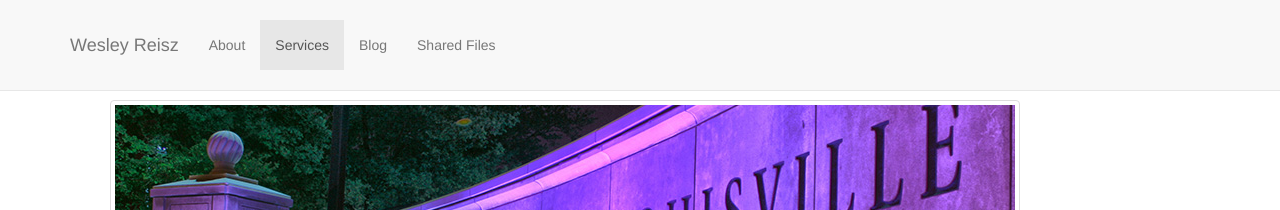
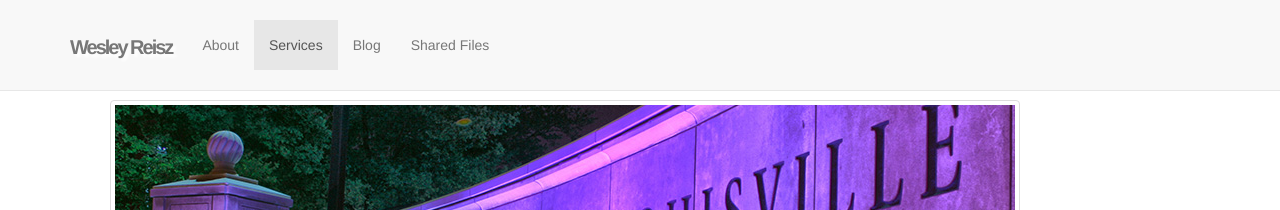
Before and after one commit to wesreisz/wesreisz.github.io, a Jekyll site: the page built from index.html, in a window 1280 px wide. Shown: the top 210 px of the page. Built offline with Jekyll 4.4.1, drawn with Linux system fonts in a browser that asks for light colours; some web fonts are replaced; comment, search, counter and statistics services are not loaded.

Commit message:
updated logo and navigation

```diff
--- a/_includes/head.html
+++ b/_includes/head.html
@@ -37,6 +37,8 @@
   <!-- Custom CSS -->
   <link href="{{ site.baseurl }}css/scrolling-nav.css" rel="stylesheet">
 
+  <link href="//fonts.googleapis.com/css?family=Merienda+One" rel="stylesheet" type="text/css">
+
   <!-- HTML5 Shim and Respond.js IE8 support of HTML5 elements and media queries -->
   <!-- WARNING: Respond.js doesn't work if you view the page via file:// -->
   <!--[if lt IE 9]>
--- a/_includes/nav-sub.html
+++ b/_includes/nav-sub.html
@@ -12,7 +12,7 @@
                 <span class="icon-bar"></span>
 -->
             </button>
-            <a class="navbar-brand page-scroll" href="{{ site.baseurl }}index.html#page-top">Wesley Reisz</a>
+            <a class="navbar-brand page-scroll wesreisz" href="{{ site.baseurl }}index.html#page-top">Wesley Reisz</a>
         </div>
 
         <!-- Collect the nav links, forms, and other content for toggling -->
--- a/_includes/nav.html
+++ b/_includes/nav.html
@@ -10,7 +10,7 @@
 				<span class="icon-bar"></span>
                 <!--span class="icon-bar"></span-->
             </button>
-            <a class="navbar-brand page-scroll" href="{{ site.baseurl }}index.html#page-top">Wesley Reisz</a>
+            <a class="navbar-brand page-scroll wesreisz" href="{{ site.baseurl }}index.html#page-top">Wesley Reisz</a>
         </div>
 
         <!-- Collect the nav links, forms, and other content for toggling -->
--- a/css/site.css
+++ b/css/site.css
@@ -1,15 +1,6 @@
 /*custom css*/
-.blue{
-	background-color: #99ccff;
-}
-.green{
-	background-color: #66cc33;
-}
-.yellow{
-	background-color: #FFFF66;
-}
-.red{
-	background-color: #FF0033;
+.grey{
+	background-color: #ccc;
 }
 .box{
 	border: 1px solid;
@@ -74,9 +65,19 @@
 	bottom: 0;
 	left: 0;
 }
+
 .titles{
 	text-align:left;
 }
+
+.wesreisz{
+	font-weight: bold !important;
+	letter-spacing: -2px;
+    font: 400 20px/1.2 'Merienda One', Helvetica, sans-serif;
+	color: rgba(0,0,0,0.7);
+	text-shadow: 3px 3px 3px #fff;
+}
+
 @media(max-width:950px) {
     #slider {
 		width: 700px;
--- a/index.html
+++ b/index.html
@@ -74,9 +74,7 @@
 
     <!-- About Section -->
     <section id="about" class="about-section">
-
-        <h1>About</h1>
-		<div class="container" style="margin-top: 20px; margin-bottom: 20px;">
+       	<div class="container" style="margin-top: 20px; margin-bottom: 20px;">
 			<div class="row panel">
 				<div class="col-md-4 bg_blur ">
 					<img src="images/atsea.jpg" class="img-thumbnail picture img-responsive" />
@@ -113,13 +111,13 @@
 			<h1>Services</h1>
             <div class="row">
                 <div class="col-md-3">
-					<div class="blue box">
+					<div class="grey box">
                  	<strong>Custom Software Development</strong><br /><br />
  					I have exerience delivering software solutions using Java, .NET, Android, and even classic ASP (VB6).
                 	</div>
                 </div>
 				<div class="col-md-3">
-					<div class="green box">
+					<div class="grey box">
 	                <strong>Custom Designed Training</strong>  <br /><br />
 	 				I have taught for Bellarmine University, continue to teach for the University of Louisville, and have
 	                worked with Sullivan University to teach Java to Mainframe programmers at Kentucky Farm Bureau.<br /><br />All of
@@ -127,14 +125,14 @@
 					</div>
                 </div>
 				<div class="col-md-3">
-					<div class="yellow box">
+					<div class="grey box">
 	                <strong>Courseware Development</strong>   <br /><br />
 	   				Working with a well-known courseware company, I developed the company's first offering in mobility.
 					This seven week course in Android development leveraged video material, online reading, and group work.
 					</div>
                 </div>
 				<div class="col-md-3">
-					<div class="red box">
+					<div class="grey box">
 	                <strong>Speaking</strong> <br /><br />
 					I have several prepared talks on mobility, big data, and cloud. With enough notice, I am almost always
 					happy to speak. My areas of focus revolving around topics with .NET and Java.
```
